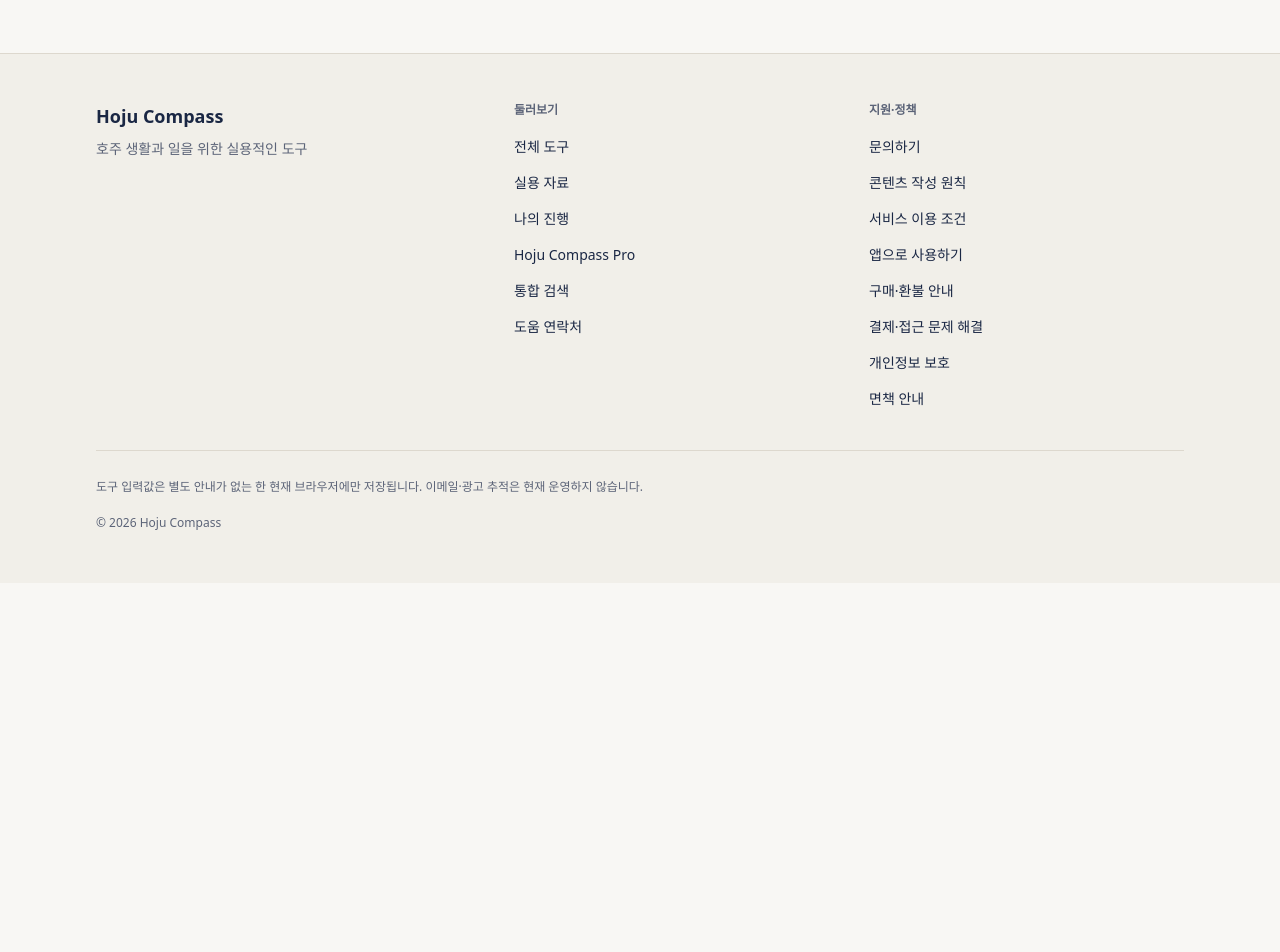
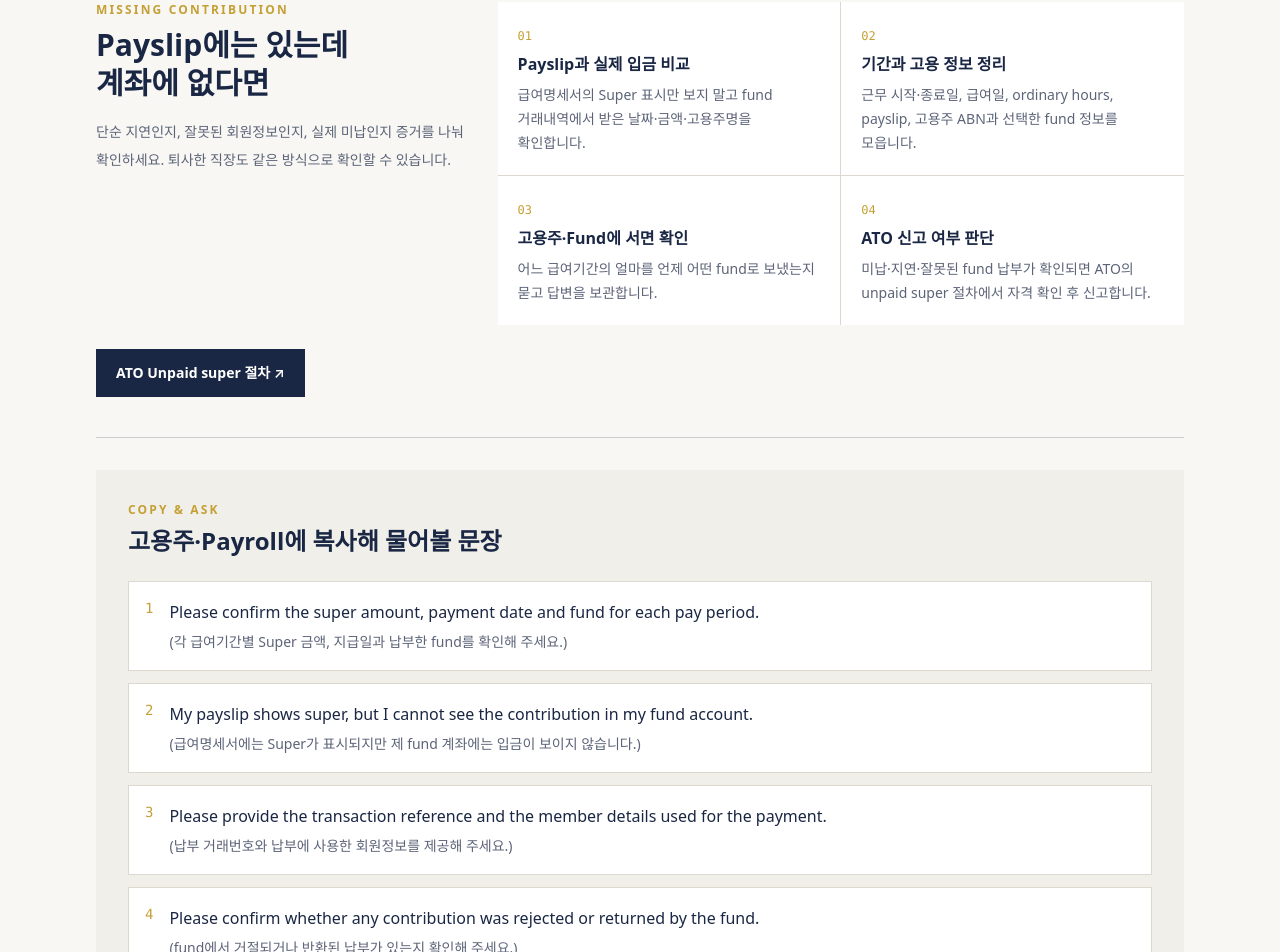
Before and after one commit to jelov219au/aussie-compass, a Next.js app: page /super-guide in a window 1280 px wide. Shown: the part 1820-2772 px from the top of the page. Before the commit the page ends 2403 px from the top, so only its background shows below. Built offline with nearby package versions, Linux system fonts and the light colour scheme; no server answers.

Commit message:
feat: deepen super contribution guide

```diff
--- a/package.json
+++ b/package.json
@@ -101,6 +101,7 @@
     "test:financial-hardship-depth": "node scripts/check-financial-hardship-depth.mjs",
     "test:marketplace-depth": "node scripts/check-marketplace-depth.mjs",
     "test:driver-licence-depth": "node scripts/check-driver-licence-depth.mjs",
+    "test:super-guide-depth": "node scripts/check-super-guide-depth.mjs",
     "test:visual-hierarchy": "node scripts/check-visual-hierarchy-foundation.mjs",
     "test:public-data-trust": "node scripts/check-public-data-trust.mjs",
     "test:nsw-planning-data": "node --disable-warning=MODULE_TYPELESS_PACKAGE_JSON scripts/check-nsw-planning-data.mjs",
--- /dev/null
+++ b/scripts/check-super-guide-depth.mjs
@@ -0,0 +1,29 @@
+import assert from "node:assert/strict";
+import { readFile } from "node:fs/promises";
+
+const page = await readFile(new URL("../src/app/super-guide/page.tsx", import.meta.url), "utf8");
+
+for (const phrase of [
+  "Payslip에는 있는데",
+  "Payslip과 실제 입금 비교",
+  "고용주·Fund에 서면 확인",
+  "ATO 신고 여부 판단",
+  "Fund는 순위 하나로 고르지 않기",
+  "합치기 전에 보험부터 확인",
+  "전화 권유·조기 인출 경계",
+]) assert.ok(page.includes(phrase), `super guide is missing: ${phrase}`);
+
+for (const question of [
+  "Please confirm the super amount, payment date and fund",
+  "My payslip shows super, but I cannot see the contribution",
+  "Please provide the transaction reference",
+  "whether any contribution was rejected or returned",
+]) assert.ok(page.includes(question), `super guide copy-ready question is missing: ${question}`);
+
+for (const source of ["ato.gov.au", "moneysmart.gov.au/how-super-works/choosing-a-super-fund", "moneysmart.gov.au/how-life-insurance-works/insurance-through-super"]) {
+  assert.ok(page.includes(source), `super guide official source is missing: ${source}`);
+}
+
+assert.doesNotMatch(page, /createCheckout|stripe\.checkout|PAYMENTS_ENABLED|paymentReadiness/i, "super content changes must remain outside payment flows");
+
+console.log("SUPER_GUIDE_DEPTH=PASS unpaid-flow=4 copy-questions=4 fund-safety=3");
--- a/src/app/super-guide/page.tsx
+++ b/src/app/super-guide/page.tsx
@@ -17,6 +17,20 @@ const checkItems = [
   "myGov에 로그인한 뒤 ATO → Super 메뉴에서 계좌와 잔액 확인",
 ];
 
+const unpaidSteps = [
+  ["Payslip과 실제 입금 비교", "급여명세서의 Super 표시만 보지 말고 fund 거래내역에서 받은 날짜·금액·고용주명을 확인합니다."],
+  ["기간과 고용 정보 정리", "근무 시작·종료일, 급여일, ordinary hours, payslip, 고용주 ABN과 선택한 fund 정보를 모읍니다."],
+  ["고용주·Fund에 서면 확인", "어느 급여기간의 얼마를 언제 어떤 fund로 보냈는지 묻고 답변을 보관합니다."],
+  ["ATO 신고 여부 판단", "미납·지연·잘못된 fund 납부가 확인되면 ATO의 unpaid super 절차에서 자격 확인 후 신고합니다."],
+];
+
+const copyQuestions = [
+  ["Please confirm the super amount, payment date and fund for each pay period.", "각 급여기간별 Super 금액, 지급일과 납부한 fund를 확인해 주세요."],
+  ["My payslip shows super, but I cannot see the contribution in my fund account.", "급여명세서에는 Super가 표시되지만 제 fund 계좌에는 입금이 보이지 않습니다."],
+  ["Please provide the transaction reference and the member details used for the payment.", "납부 거래번호와 납부에 사용한 회원정보를 제공해 주세요."],
+  ["Please confirm whether any contribution was rejected or returned by the fund.", "fund에서 거절되거나 반환된 납부가 있는지 확인해 주세요."],
+];
+
 export default function SuperGuidePage() {
   return (
     <>
@@ -32,8 +46,9 @@ export default function SuperGuidePage() {
             <p className="text-sm font-semibold uppercase tracking-[0.16em] text-gold">급여 가이드</p>
             <h1 className="mt-3 text-3xl font-semibold tracking-tight text-navy sm:text-4xl">Super 쉽게 이해하기</h1>
             <p className="mt-4 text-base leading-relaxed text-muted sm:text-lg">
-              급여와 함께 보이는 Super 12%가 무엇인지, 내 통장에 들어오는 돈과 어떻게 다른지 알아보세요.
+              급여와 함께 보이는 Super 12%가 무엇인지, 실제 입금을 어떻게 확인하고 누락됐을 때 어떤 순서로 대응하는지 알아보세요.
             </p>
+            <p className="mt-3 text-sm font-medium text-muted">공식 정보 재확인: 2026년 8월</p>
           </div>
 
           <section className="rounded-2xl bg-navy p-6 text-white shadow-sm sm:p-8" aria-labelledby="super-example-heading">
@@ -112,6 +127,22 @@ export default function SuperGuidePage() {
             </div>
           </section>
 
+          <section className="mt-8 border-y border-navy/20 py-8 sm:py-10" aria-labelledby="unpaid-super-heading">
+            <div className="grid gap-8 lg:grid-cols-[0.7fr_1.3fr]">
+              <div><p className="text-xs font-semibold uppercase tracking-[0.18em] text-gold">Missing contribution</p><h2 id="unpaid-super-heading" className="mt-2 text-2xl font-semibold leading-tight text-navy sm:text-3xl">Payslip에는 있는데<br />계좌에 없다면</h2><p className="mt-4 text-sm leading-7 text-muted">단순 지연인지, 잘못된 회원정보인지, 실제 미납인지 증거를 나눠 확인하세요. 퇴사한 직장도 같은 방식으로 확인할 수 있습니다.</p></div>
+              <ol className="grid gap-px bg-border sm:grid-cols-2">{unpaidSteps.map(([title, description], index) => <li key={title} className="bg-white p-5"><span className="font-mono text-xs text-gold">{String(index + 1).padStart(2, "0")}</span><h3 className="mt-2 font-semibold text-navy">{title}</h3><p className="mt-2 text-sm leading-6 text-muted">{description}</p></li>)}</ol>
+            </div>
+            <a href="https://www.ato.gov.au/individuals-and-families/super-for-individuals-and-families/super/getting-your-super-started-and-growing/check-your-super/unpaid-super-from-my-employer" target="_blank" rel="noreferrer" className="mt-6 inline-flex min-h-12 items-center bg-navy px-5 text-sm font-semibold text-white">ATO Unpaid super 절차 ↗</a>
+          </section>
+
+          <section className="mt-8 bg-surface p-6 sm:p-8" aria-labelledby="super-copy-heading"><p className="text-xs font-semibold uppercase tracking-[0.18em] text-gold">Copy & ask</p><h2 id="super-copy-heading" className="mt-2 text-2xl font-semibold leading-tight text-navy">고용주·Payroll에 복사해 물어볼 문장</h2><ul className="mt-6 grid gap-3">{copyQuestions.map(([english, korean], index) => <li key={english} className="border border-border bg-white p-4"><div className="flex gap-4"><span className="font-mono text-sm text-gold">{index + 1}</span><p className="font-medium leading-7 text-navy">{english}<span className="mt-1 block text-sm font-normal leading-6 text-muted">({korean})</span></p></div></li>)}</ul></section>
+
+          <section className="mt-8 grid gap-px bg-border md:grid-cols-3" aria-label="Super 계좌 관리 주의점">
+            <article className="bg-white p-6"><p className="text-xs font-semibold uppercase tracking-[0.14em] text-gold">Compare</p><h2 className="mt-2 text-xl font-semibold leading-snug text-navy">Fund는 순위 하나로 고르지 않기</h2><p className="mt-3 text-sm leading-6 text-muted">비슷한 투자옵션의 장기 성과, 총수수료, 보험료·보장·제외사항과 서비스를 함께 비교합니다. 과거 수익률은 미래 수익을 보장하지 않습니다.</p><a href="https://moneysmart.gov.au/how-super-works/choosing-a-super-fund" target="_blank" rel="noreferrer" className="mt-4 inline-flex min-h-11 items-center border-b-2 border-gold text-sm font-semibold text-navy">Moneysmart 선택 가이드 ↗</a></article>
+            <article className="bg-white p-6"><p className="text-xs font-semibold uppercase tracking-[0.14em] text-gold">Consolidate</p><h2 className="mt-2 text-xl font-semibold leading-snug text-navy">합치기 전에 보험부터 확인</h2><p className="mt-3 text-sm leading-6 text-muted">계좌를 닫거나 합치면 life·TPD·income protection 보험이 종료될 수 있습니다. 기존 질환, 직업 위험, 대기기간과 새 보험 승인 여부를 먼저 확인하세요.</p><a href="https://moneysmart.gov.au/how-life-insurance-works/insurance-through-super" target="_blank" rel="noreferrer" className="mt-4 inline-flex min-h-11 items-center border-b-2 border-gold text-sm font-semibold text-navy">Super 보험 확인 ↗</a></article>
+            <article className="bg-white p-6"><p className="text-xs font-semibold uppercase tracking-[0.14em] text-gold">Protect</p><h2 className="mt-2 text-xl font-semibold leading-snug text-navy">전화 권유·조기 인출 경계</h2><p className="mt-3 text-sm leading-6 text-muted">고수익, 즉시 전환, 비밀번호·인증번호 공유, 쉬운 조기 인출을 압박하면 멈추세요. 링크를 누르지 말고 fund와 ATO 공식 주소로 직접 접속합니다.</p></article>
+          </section>
+
           <aside className="mt-8 rounded-xl border border-gold/40 bg-gold/10 p-5 text-sm leading-6 text-muted">
             이 가이드는 일반적인 정보이며 개인 재정 조언이 아닙니다. 실제 Super 자격과 금액은 고용 형태, 지급 항목, 계약 조건과 최대 기여 기준 등에 따라 달라질 수 있으므로 ATO 또는 등록 전문가의 공식 안내를 확인하세요.
           </aside>
```
